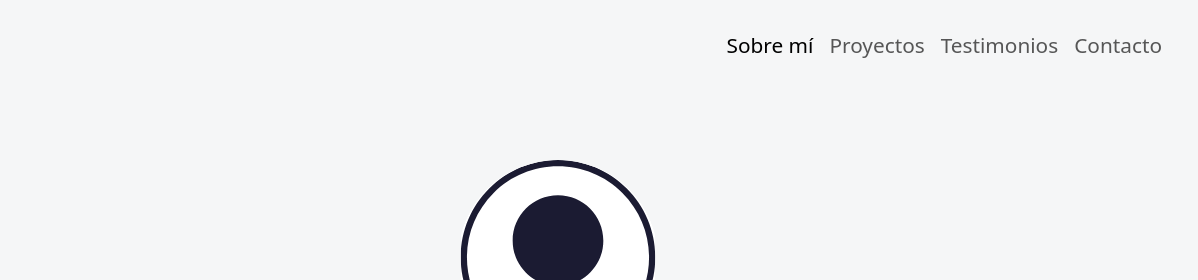
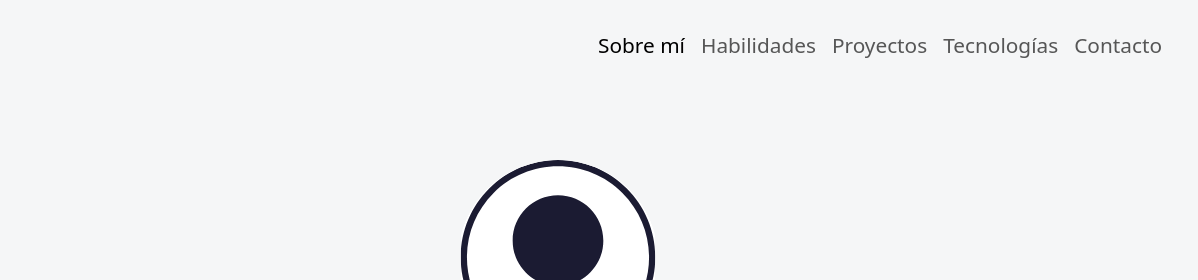
Before and after one commit to Deltxyz/deltxyz.github.io, a plain HTML site: page index.html in a window 1280 px wide. Shown: the top 280 px of the page, 82-1280 px from the left. Drawn offline with nearby package versions, Linux system fonts and the light colour scheme; a web font is replaced by a local one.

Commit message:
Correccion navbar

```diff
--- a/index.html
+++ b/index.html
@@ -50,10 +50,13 @@
             <a class="nav-link active" aria-current="page" href="#sobre-mi">Sobre mí</a>
           </li>
           <li class="nav-item">
+            <a class="nav-link" href="#habilidades">Habilidades</a>
+          </li>
+          <li class="nav-item">
             <a class="nav-link" href="#proyectos">Proyectos</a>
           </li>
           <li class="nav-item">
-            <a class="nav-link" href="#testimonios">Testimonios</a>
+            <a class="nav-link" href="#herramientas">Tecnologías</a>
           </li>
           <li class="nav-item">
             <a class="nav-link" href="#contacto">Contacto</a>
@@ -66,8 +69,7 @@
   <!-- Seccion Hero -->
   <section class="hero align-items-stretch">
     <div class="hero-principal d-flex flex-column justify-content-center align-items-center">
-      <img class="hero-imagen-desarrollador rounded-circle"
-        src="images/person.svg" alt="Imagen Luis Arroyo">
+      <img class="hero-imagen-desarrollador rounded-circle" src="images/person.svg" alt="Imagen Luis Arroyo">
       <h1>Hola, soy Luis Arroyo</h1>
       <h2>Desarrollador Back - End.</h2>
     </div>
@@ -95,7 +97,7 @@
   </section>
 
   <!-- Habilidades -->
-  <section class="habilidades seccion-clara">
+  <section class="habilidades seccion-clara" id="habilidades">
     <div class="container text-center">
       <div class="row">
         <div class="columna col-12 col-md-4">
```
